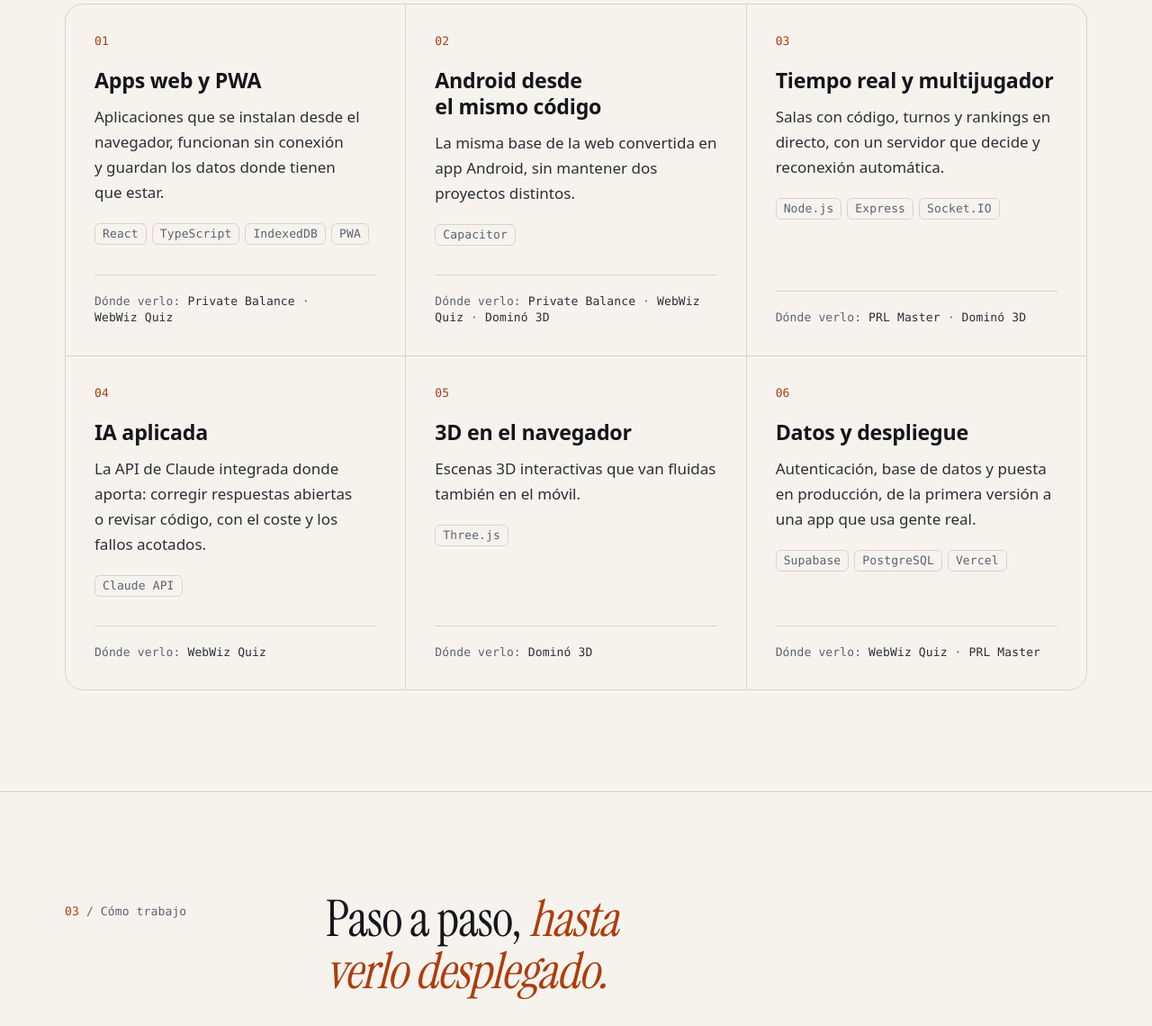
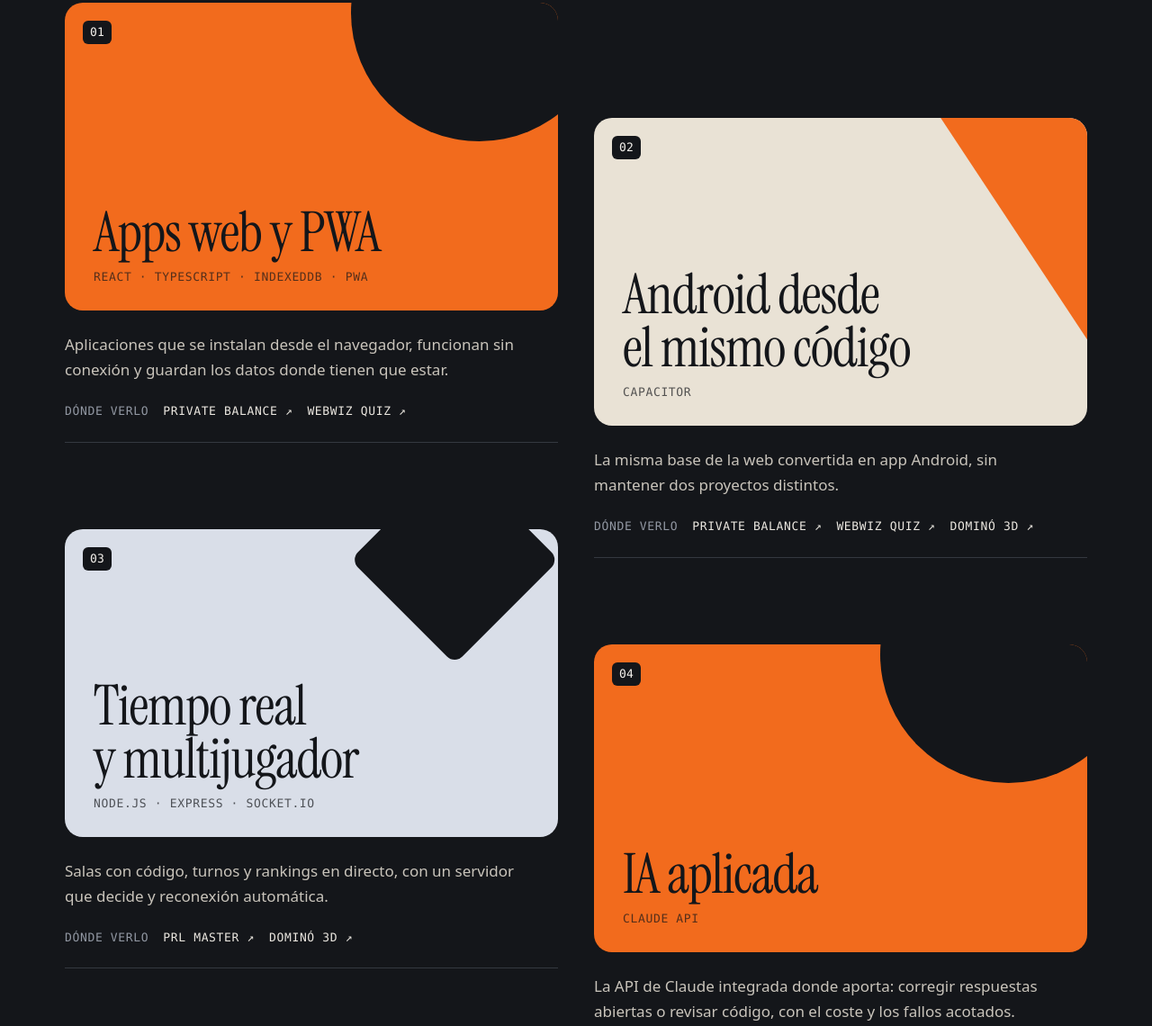
Before and after one commit to Orpira/orpira-portfolio, an Astro site: page / in a window 1280 px wide. Shown: the part 2822-3962 px from the top of the page at 90% size. Built offline with nearby package versions, Linux system fonts and the light colour scheme; Astro itself is replaced by a stand-in of ours; a web font is replaced by a local one.

Commit message:
feat(qué construyo): banda oscura con paneles de color en dos columnas desalineadas
- Sustituye la cuadrícula por paneles grandes de color (naranja, arena, gris azulado)
  con una forma geométrica en CSS, número y título grande.
- Dos columnas con la derecha desplazada; una sola columna en móvil.
- Debajo de cada panel: descripción y enlaces "Dónde verlo".
- La banda es oscura en los dos temas (tokens redefinidos solo en la sección).
- Animación suave de la forma al pasar el ratón; desactivada con reduced-motion.

Co-Authored-By: Claude Opus 5.5 <noreply@anthropic.com>
Claude-Session: https://claude.ai/code/session_0176F6ajcehT24Ks7CLB3sbR

```diff
--- a/src/components/home/ServicesSection.astro
+++ b/src/components/home/ServicesSection.astro
@@ -1,39 +1,146 @@
 ---
+/**
+ * «Qué construyo»: banda oscura que rompe el ritmo de la portada.
+ * Dos columnas desalineadas; cada capacidad es un panel de color con una
+ * forma geométrica y el título grande, y debajo el texto, el stack y los
+ * proyectos donde se ve funcionando.
+ */
 import Section from "../ui/Section.astro";
-import Tag from "../ui/Tag.astro";
 import { capabilities } from "../../data/home";
+
+// Paneles: color de fondo, color de la forma y tipo de forma, en rotación.
+const panels = [
+	{ bg: "#F26B1D", fg: "#14161A", shape: "circle", text: "#14161A" },
+	{ bg: "#E9E2D5", fg: "#F26B1D", shape: "wedge", text: "#14161A" },
+	{ bg: "#D9DEE8", fg: "#14161A", shape: "diamond", text: "#14161A" },
+];
 ---
 
+<div class="band-dark">
 	<Section
 		id="capacidades"
 		index="02"
 		eyebrow="Qué construyo"
 		title="Lo que sé hacer, <em class='t-accent'>con pruebas.</em>"
 		intro="Cada capacidad enlaza al proyecto donde se puede ver funcionando."
+		bordered={false}
 	>
-	<ul class="grid gap-px overflow-hidden rounded-ds-lg border border-line bg-line sm:grid-cols-2 lg:grid-cols-3">
+		<ul class="grid gap-x-10 gap-y-16 md:grid-cols-2 md:gap-y-24 md:pb-32">
 			{
-			capabilities.map((cap, i) => (
-				<li class="flex flex-col bg-paper p-7 md:p-8">
-					<p class="t-data text-accent-ink">{String(i + 1).padStart(2, "0")}</p>
-					<h3 class="t-h3 mt-5">{cap.title}</h3>
-					<p class="mt-3 text-ink-soft">{cap.summary}</p>
-					<div class="mt-5 flex flex-wrap gap-1.5">
-						{cap.tech.map((t) => <Tag>{t}</Tag>)}
+				capabilities.map((cap, i) => {
+					const p = panels[i % panels.length];
+					const num = String(i + 1).padStart(2, "0");
+					return (
+						<li class:list={["cap", i % 2 === 1 && "md:translate-y-32"]}>
+							<div
+								class="cap-panel relative aspect-[16/10] overflow-hidden rounded-ds-lg"
+								style={`--panel-bg:${p.bg};--panel-fg:${p.fg};--panel-text:${p.text}`}
+							>
+								<span aria-hidden="true" class={`cap-shape cap-shape--${p.shape}`} />
+								<span class="t-data absolute left-5 top-5 rounded-ds-sm bg-[#14161A] px-2 py-1 text-[#F6F3EE]">
+									{num}
+								</span>
+								<div class="absolute inset-x-6 bottom-5 md:inset-x-8 md:bottom-7">
+									<h3 class="cap-title font-heading leading-[0.95]">{cap.title}</h3>
+									<p class="cap-meta t-data mt-3 uppercase tracking-wider opacity-70">
+										{cap.tech.join(" · ")}
+									</p>
 								</div>
-					<div class="mt-auto pt-8">
-					<p class="t-data border-t border-line pt-5 text-ink-muted">
-						Dónde verlo:{" "}
-						{cap.proof.map((p, j) => (
-							<>
-								{j > 0 && " · "}
-								<a href={p.href} class="link-underline text-ink-soft hover:text-ink">{p.label}</a>
-							</>
+							</div>
+
+							<p class="mt-6 max-w-[52ch] text-[1.0625rem] leading-relaxed text-ink-soft">{cap.summary}</p>
+
+							<p class="t-data mt-6 flex flex-wrap gap-x-4 gap-y-1 border-b border-line pb-6 uppercase tracking-wider">
+								<span class="text-ink-muted">Dónde verlo</span>
+								{cap.proof.map((proof) => (
+									<a href={proof.href} class="link-underline text-ink hover:text-accent-ink">
+										{proof.label} <span aria-hidden="true">↗</span>
+									</a>
 								))}
 							</p>
-					</div>
 						</li>
-			))
+					);
+				})
 			}
 		</ul>
 	</Section>
+</div>
+
+<style>
+	/* Banda oscura en los dos temas: redefine los tokens solo dentro de la sección. */
+	.band-dark {
+		--paper: 20 22 26;
+		--ink: 236 232 225;
+		--ink-soft: 201 196 187;
+		--ink-muted: 146 152 163;
+		--line: 52 56 64;
+		--accent: 255 155 83;
+		--accent-ink: 255 155 83;
+		background: rgb(var(--paper));
+		color: rgb(var(--ink-soft));
+	}
+	:global(.dark) .band-dark {
+		--paper: 26 29 35;
+	}
+	.band-dark :global(h2) {
+		color: rgb(var(--ink));
+	}
+
+	.cap-panel {
+		background: var(--panel-bg);
+	}
+	.cap-panel .cap-title,
+	.cap-panel .cap-meta {
+		color: var(--panel-text);
+		position: relative;
+	}
+	.cap-title {
+		font-size: clamp(2.4rem, 1.6rem + 2.8vw, 4.25rem);
+		letter-spacing: -0.02em;
+	}
+
+	/* Formas geométricas: decorativas, solo CSS, siempre en la mitad superior derecha. */
+	.cap-shape {
+		position: absolute;
+		background: var(--panel-fg);
+		transition: transform 0.6s cubic-bezier(0.2, 0.7, 0.2, 1);
+	}
+	.cap-shape--circle {
+		width: 52%;
+		aspect-ratio: 1;
+		border-radius: 9999px;
+		top: -38%;
+		right: -10%;
+	}
+	.cap-shape--wedge {
+		width: 48%;
+		height: 72%;
+		top: 0;
+		right: 0;
+		clip-path: polygon(38% 0, 100% 0, 100% 100%);
+	}
+	.cap-shape--diamond {
+		width: 30%;
+		aspect-ratio: 1;
+		top: -14%;
+		right: 6%;
+		transform: rotate(45deg);
+		border-radius: 0.75rem;
+	}
+
+	.cap:hover .cap-shape--circle {
+		transform: translate(-6%, 8%) scale(1.04);
+	}
+	.cap:hover .cap-shape--wedge {
+		transform: translateX(-6%);
+	}
+	.cap:hover .cap-shape--diamond {
+		transform: rotate(75deg) scale(1.06);
+	}
+
+	@media (prefers-reduced-motion: reduce) {
+		.cap-shape {
+			transition: none;
+		}
+	}
+</style>
```
Lines whose indentation alone changed are shown as unchanged.
